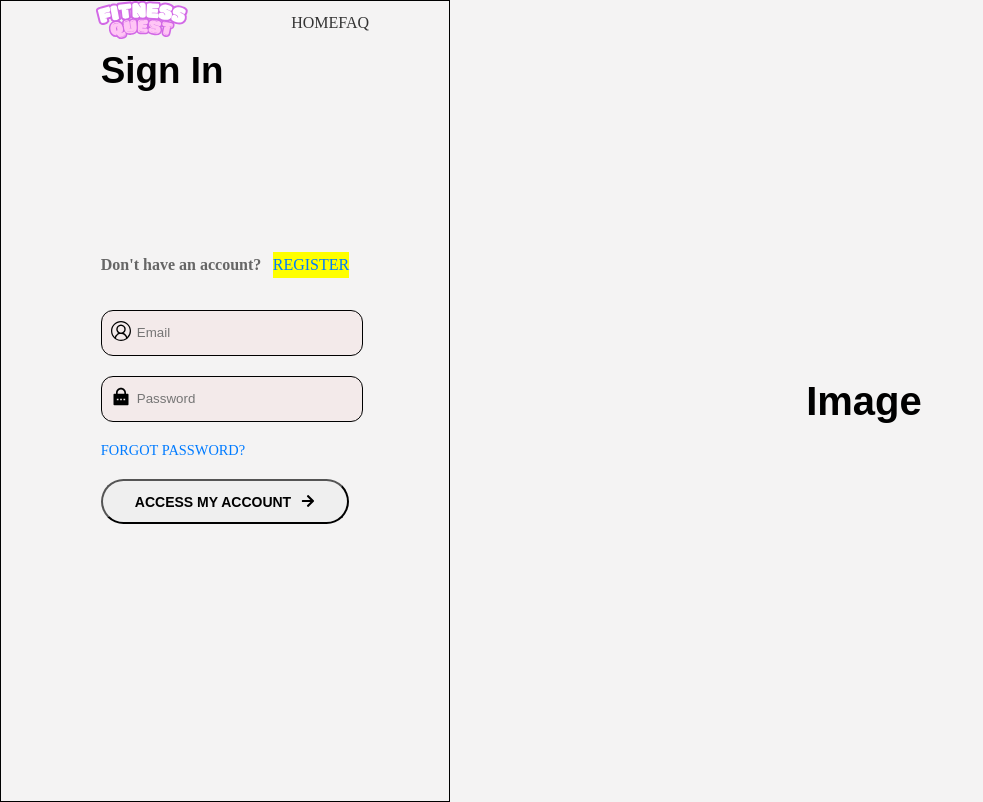
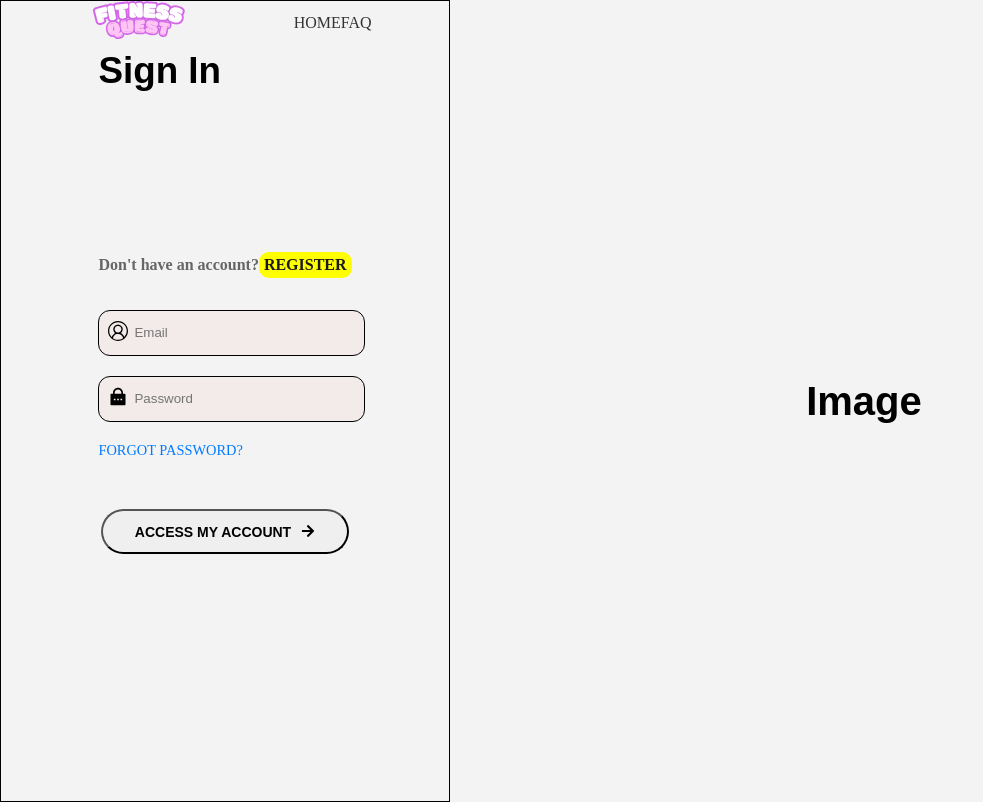
Before and after one commit to saksdev/Fitness-Quest-RPG, a React (Create React App) app: page /login in a window 1280 px wide. Shown: the whole page, without its empty margins (0-983 px from the left). Built offline with nearby package versions, Linux system fonts and the light colour scheme; a web font is replaced by a local one.

Commit message:
Update Login Css

```diff
--- a/src/App.css
+++ b/src/App.css
@@ -42,3 +42,8 @@ img {
 /* @media screen and (max-width: 900px) {
 
 } */
+
+mark{
+    padding: 0px 5px;
+    border-radius: 10px;
+}
--- a/src/Component/Css/Login.css
+++ b/src/Component/Css/Login.css
@@ -125,10 +125,11 @@ input {
 
 .forgot-password {
 	width: 100%;
+	max-width: 500px;
     color: #007bff;
     text-decoration: none;
     font-size: 0.9rem;
-	margin-bottom: 20px;
+	margin-bottom: 50px;
 }
 
 .forgot-password:hover {
@@ -141,11 +142,17 @@ input {
 	width: 100%;
     display: flex;
     justify-content: space-between;
+	max-width: 500px;
 }
 
 .login-container p a {
 	color: #007bff;
 	text-decoration: none;
+}
+
+mark a{
+	color: #1b1a1a !important;
+    font-weight: bold;
 }
 
 .login-container p a:hover {
```
